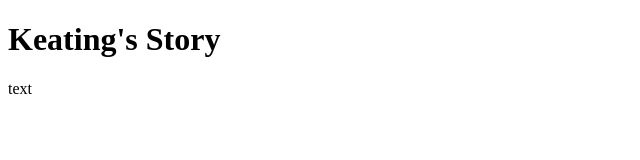
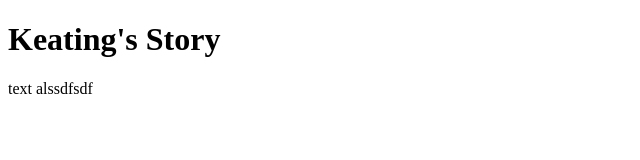
Before and after one commit to keatingro/keatingro, a plain HTML site: page index.html in a window 1280 px wide. Shown: the full height of the page, 0-640 px from the left. Drawn offline with Linux system fonts and the light colour scheme.

Commit message:
Update index.html

```diff
--- a/index.html
+++ b/index.html
@@ -6,6 +6,6 @@
 </head>
 
 <body>
-    <p>text</p>
+    <p>text alssdfsdf</p>
 </body>
 </html>
```
